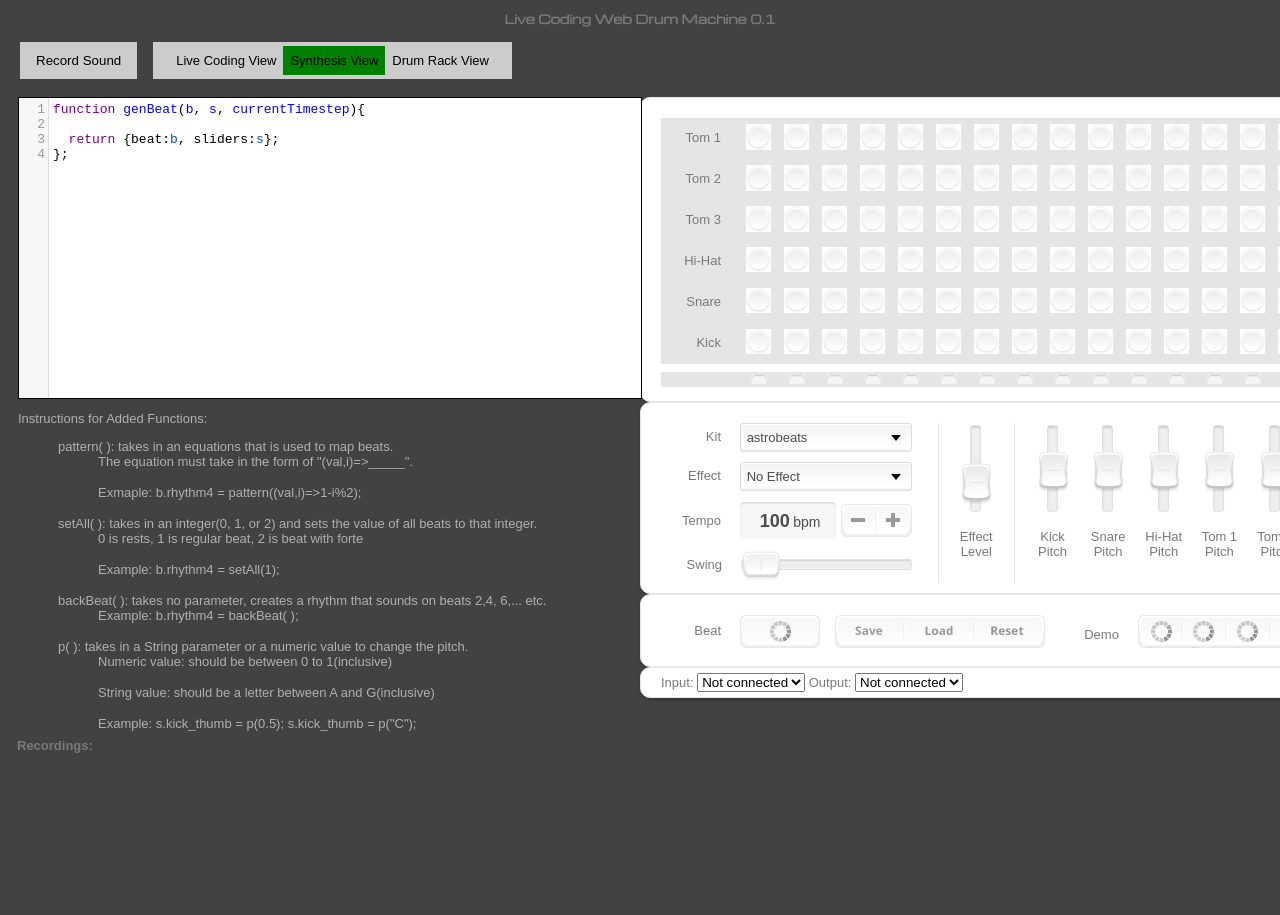
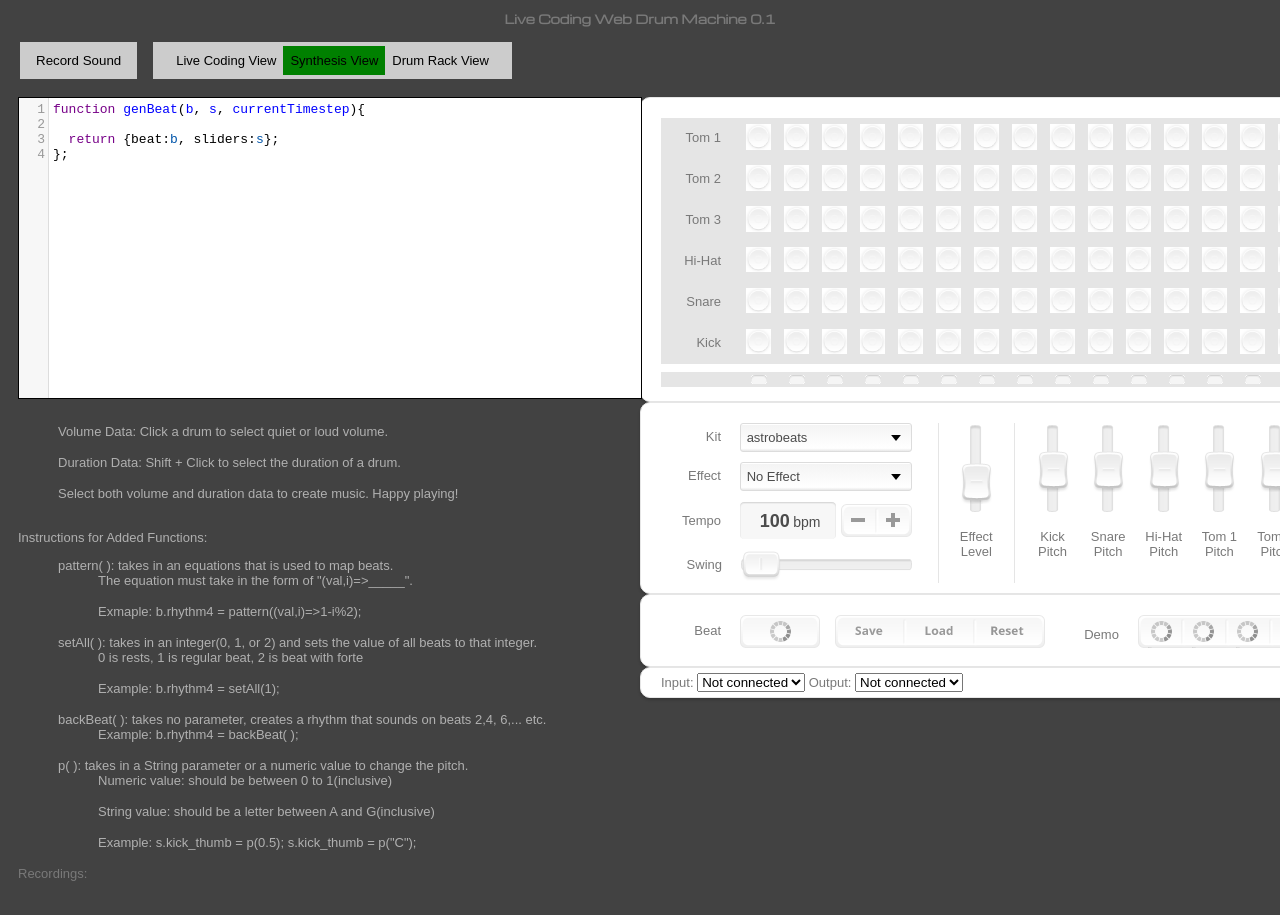
Before and after one commit to Barnard-PL-Labs/SequencerLiveCoding, a website: page index.html in a window 1280 px wide. Shown: the top 915 px of the page. Before the commit the page ends 800 px from the top, so only its background shows below. Drawn offline with nearby package versions, Linux system fonts and the light colour scheme; no server answers; a web font is replaced by a local one.

Commit message:
Added Click Instructions for volume & duration

```diff
--- a/index.html
+++ b/index.html
@@ -89,6 +89,17 @@
 				<textarea id="codingWindow" rows="10" cols="120" style="border:1px solid black" class="boxsizingBorder">
 				</textarea>
 				<section>
+				<section>
+					<div id="Instructions">
+						<ul>
+							<li>Volume Data: Click a drum to select quiet or loud volume.</li>
+							<li>Duration Data: Shift + Click to select the duration of a drum.</li>
+							<li>Select both volume and duration data to create music. Happy playing! </li>
+						</ul>
+					</div>
+				</section>
+
+				</section>
 					<div id="instructionsForAddedFunctions">
 						Instructions for Added Functions:
 						<ul>
@@ -123,7 +134,7 @@
 				</section>
 			</div>
 			<audio id=recordedAudio></audio>
-			<p id=listLabel><strong>Recordings:</strong></p>
+			<p id=listLabel><li>Recordings:</li></p>
 			<ol id=recordingsList></ol>
 		</div>
 		<div>
--- a/public/style/drummachine.css
+++ b/public/style/drummachine.css
@@ -153,14 +153,14 @@ li {
   }
 
   #listLabel{
-	position: absolute;
+	position: flex;
 	top: 725px;
 	left: 17px;
   }
 
   #recordingsList{
 	max-width: 30em;
-	position: absolute;
+	position: flex;
 	top: 750px;
 }
 
@@ -380,6 +380,14 @@ li {
 img.preload { display: none; }
 #MIDIPlugin { visibility: hidden; }
 
+#Instructions {
+	padding-top: 2%;
+	color: rgb(176, 176, 176);
+	font-family: 'Droid Sans', Arial, sans-serif;
+	font-weight: lighter;
+	font-size: small;
+}
+
 #instructionsForAddedFunctions {
 	padding-top: 2%;
 	color: rgb(176, 176, 176);
```
